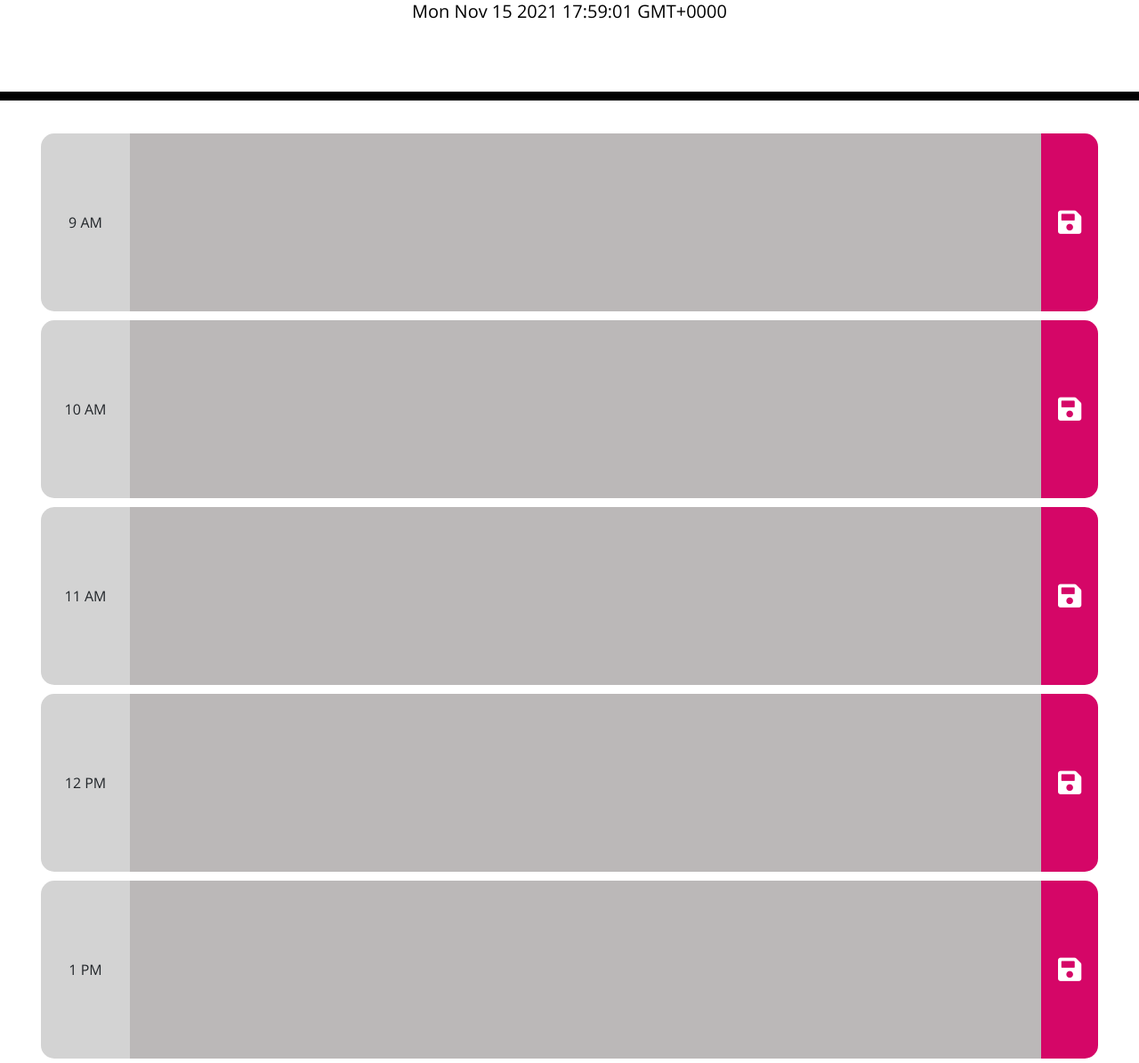
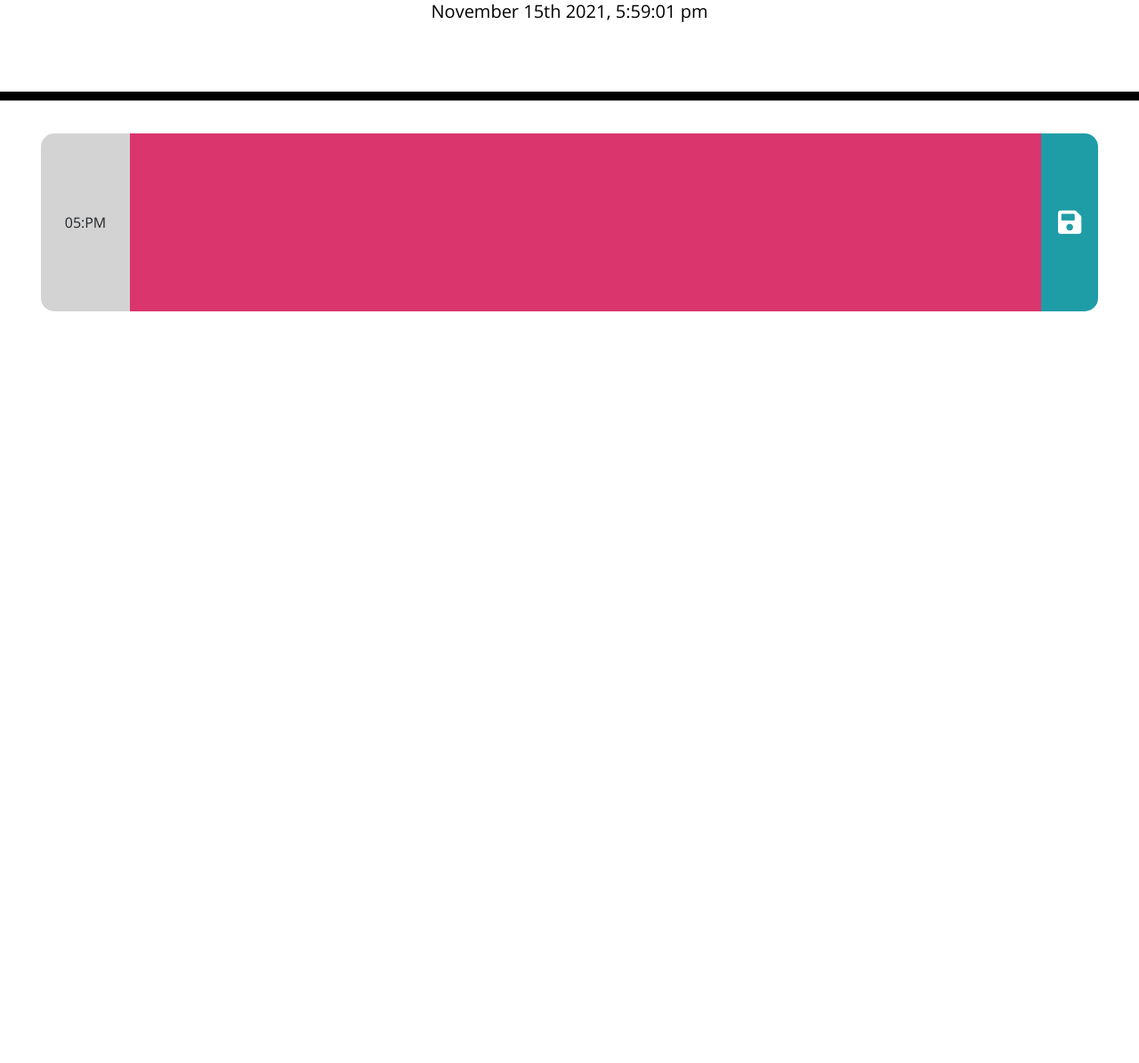
Before and after one commit to Alistairhoughton/Dayplanner, a plain HTML site: page index.html in a window 1280 px wide. Shown: the part 191-1386 px from the top of the page at 89% size. After the commit the page ends 800 px from the top, so only its background shows below. Drawn offline with nearby package versions, Linux system fonts and the light colour scheme.

Commit message:
updated the script file

```diff
--- a/index.html
+++ b/index.html
@@ -32,34 +32,14 @@
     <div class="card-container">
 
       <div class="timecard">
-        <div class="timer-container"> 9 AM</div>
-        <input type="text" class="eventText"></input>
+        <div id="timecontainerid" class="timer-container"> <span id="timeValue">05</span> :PM</div>
+        <input type="text" id="eventText" class=""></input>
         <button class="saveBtn" id="save9am"> <i id="floppy" class="fas fa-save"></i>  </button>
       </div>
 
-      <div class="timecard">
-        <div class="timer-container"> 10 AM</div>
-        <input type="text" class="eventText"></input>
-        <button class="saveBtn" id="save9am"> <i id="floppy" class="fas fa-save"></i>  </button>
-      </div>
 
-      <div class="timecard">
-        <div class="timer-container"> 11 AM</div>
-        <input type="text" class="eventText"></input>
-        <button class="saveBtn" id="save9am"> <i id="floppy" class="fas fa-save"></i>  </button>
-      </div>
 
-      <div class="timecard">
-        <div class="timer-container"> 12 PM</div>
-        <input type="text" class="eventText"></input>
-        <button class="saveBtn" id="save9am"> <i id="floppy" class="fas fa-save"></i>  </button>
-      </div>
 
-      <div class="timecard">
-        <div class="timer-container"> 1 PM</div>
-        <input type="text" class="eventText"></input>
-        <button class="saveBtn" id="save9am"> <i id="floppy" class="fas fa-save"></i>  </button>
-      </div>
 
     </div>
 
--- a/script.js
+++ b/script.js
@@ -1,5 +1,28 @@
 const currentDay = document.getElementById('currentDay')
 const m = moment();
-console.log(m.toString())
+const timerContainerValue = document.getElementById(timecontainerid);
+var currentTime = m.format("hh");
+var timeValue = document.getElementById('timeValue');
+var inputArea = document.getElementById("eventText");
+var trueTimeValue = timeValue.innerHTML;
 
-currentDay.textContent = m.toString()
+// ====================================================================
+
+console.log(currentTime);
+console.log(trueTimeValue);
+
+// foreachloop? ====================================
+
+if (trueTimeValue == currentTime){
+    inputArea.classList.add('currentTime');
+}
+else if (trueTimeValue > currentTime) {
+    inputArea.classList.add('futureTime');
+}
+else {
+    inputArea.classList.add('pastTime');
+}
+
+// ============================================================================
+
+currentDay.textContent = m.format('MMMM Do YYYY, h:mm:ss a');
--- a/style.css
+++ b/style.css
@@ -61,7 +61,7 @@ textarea {
   border: none;
   border-top-right-radius: 15px;
   border-bottom-right-radius: 15px;
-  background-color: #d50667;
+  background-color: #1f9da7;
   color: white;
   min-width: 5vw;
   font-size: 30px;
@@ -98,8 +98,20 @@ textarea {
 
 }
 
-.eventText {
+#eventText, #eventText2 {
   min-width: 80vw;
-  background-color: rgb(187, 184, 184);
+  /* background-color: rgb(187, 184, 184); */
   border: none;
 }
+
+.currentTime {
+  background-color: rgb(218, 53, 108);
+}
+
+.pastTime {
+  background-color: grey;
+}
+
+.futureTime {
+  background-color: green;
+}
```
